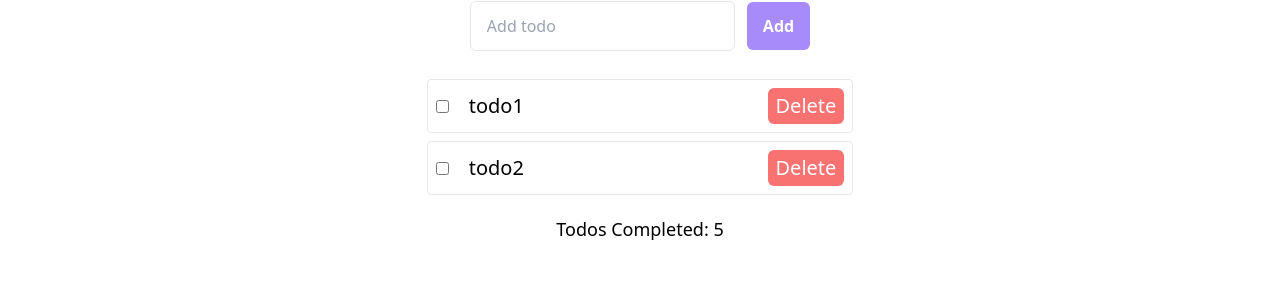
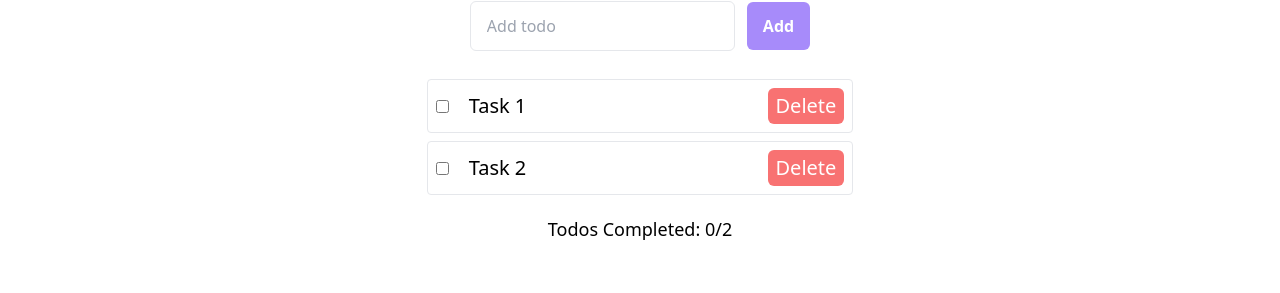
Before and after one commit to fattahsamit/to-do-list, a React (Vite) app: page /app in a window 1280 px wide. Shown: the part 147-440 px from the top of the page. Built offline with nearby package versions, Linux system fonts and the light colour scheme; sample sign-in values are in the browser's storage.

Commit message:
display count of total and completed items

```diff
--- a/src/components/TodoCompleted/TodoCompleted.tsx
+++ b/src/components/TodoCompleted/TodoCompleted.tsx
@@ -1,7 +1,18 @@
+import { useSelector } from "react-redux";
+
 const TodoCompleted = () => {
+  const completedTodos = useSelector((state: any) =>
+    state.todos.filter((todo: any) => todo.completed === true)
+  );
+  const totalTodos = useSelector((state: any) =>
+    state.todos.filter((todo: any) => todo)
+  );
+
   return (
     <div>
-      <h4 className="my-3 text-lg">Todos Completed: 5</h4>
+      <h4 className="my-3 text-lg">
+        Todos Completed: {completedTodos.length}/{totalTodos.length}
+      </h4>
     </div>
   );
 };
--- a/src/redux/todoSlice.tsx
+++ b/src/redux/todoSlice.tsx
@@ -3,8 +3,8 @@ import { createSlice } from "@reduxjs/toolkit";
 const todoSlice = createSlice({
   name: "todos",
   initialState: [
-    { id: 1, title: "todo1", completed: false },
-    { id: 2, title: "todo2", completed: false },
+    { id: 1, title: "Task 1", completed: false },
+    { id: 2, title: "Task 2", completed: false },
   ],
   reducers: {
     addTodo: (state, action) => {
```
